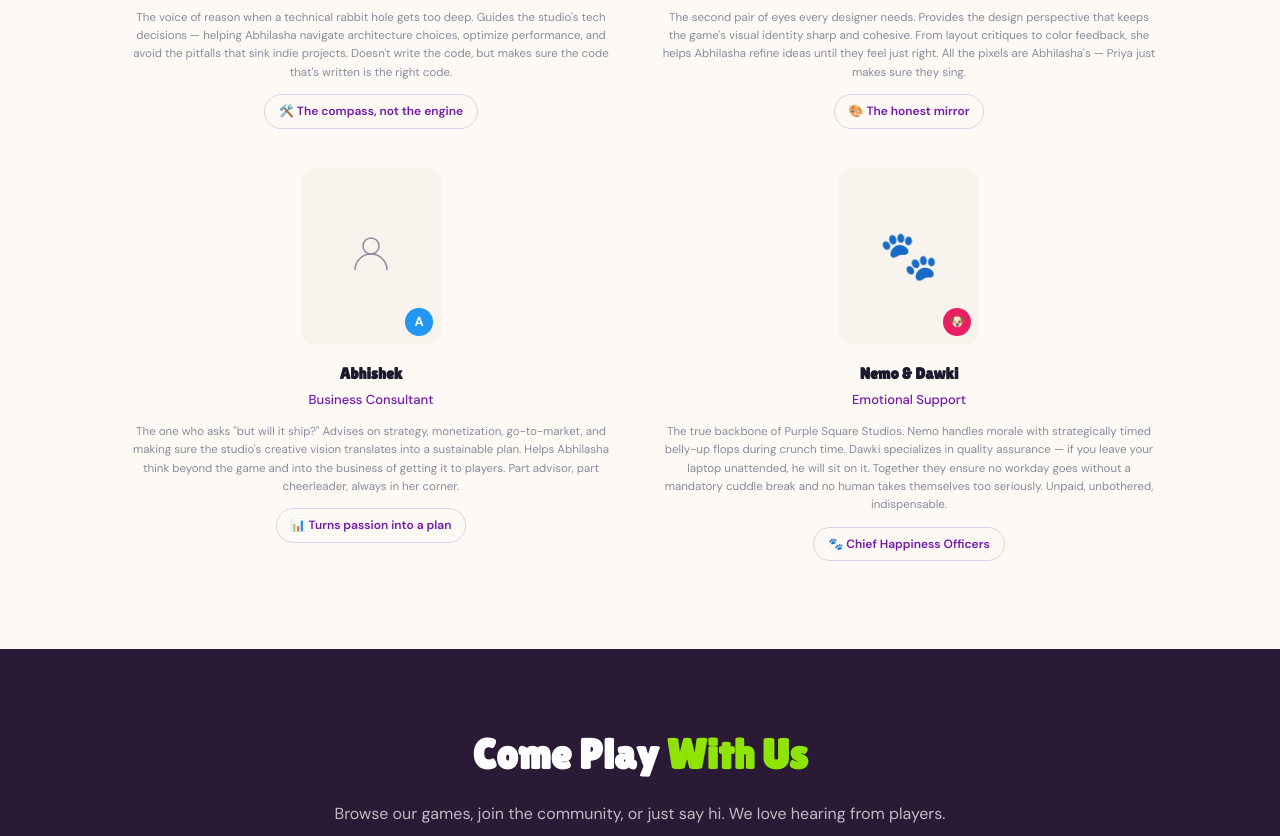
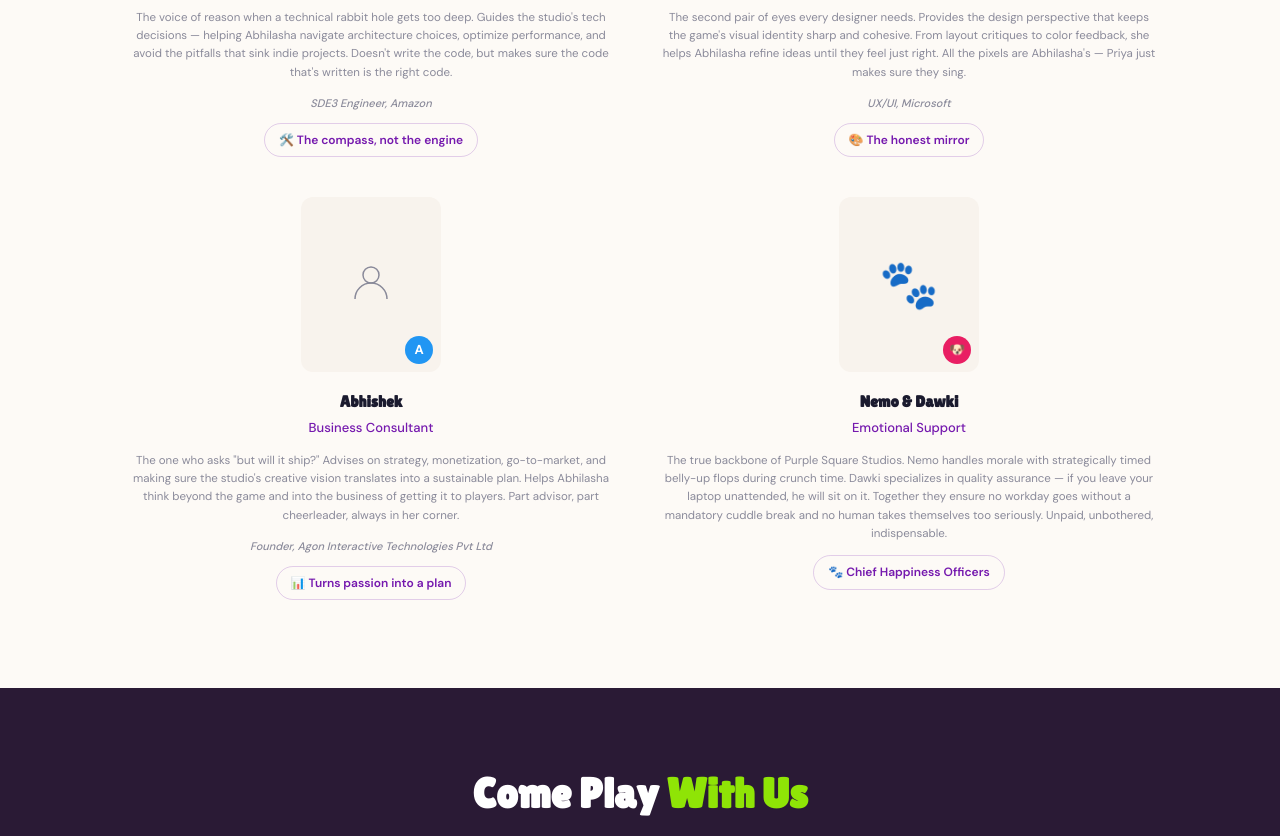
Before and after one commit to abiee17/purplesquarestudios-website, a plain HTML site: page about.html in a window 1280 px wide. Shown: the part 2608-3444 px from the top of the page. Drawn offline with nearby package versions, Linux system fonts and the light colour scheme.

Commit message:
Professional background below bio for consultants
Co-Authored-By: Claude Opus 4.6 (1M context) <noreply@anthropic.com>

```diff
--- a/about.html
+++ b/about.html
@@ -142,6 +142,7 @@
                         <h4>Saurabh</h4>
                         <p class="team-role">Tech Consultant</p>
                         <p class="team-bio">The voice of reason when a technical rabbit hole gets too deep. Guides the studio's tech decisions — helping Abhilasha navigate architecture choices, optimize performance, and avoid the pitfalls that sink indie projects. Doesn't write the code, but makes sure the code that's written is the right code.</p>
+                        <p class="team-org">SDE3 Engineer, Amazon</p>
                         <a href="#" class="team-link">🛠️ The compass, not the engine</a>
                     </div>
                     <div class="team-card reveal">
@@ -154,6 +155,7 @@
                         <h4>Priya</h4>
                         <p class="team-role">Design Consultant</p>
                         <p class="team-bio">The second pair of eyes every designer needs. Provides the design perspective that keeps the game's visual identity sharp and cohesive. From layout critiques to color feedback, she helps Abhilasha refine ideas until they feel just right. All the pixels are Abhilasha's — Priya just makes sure they sing.</p>
+                        <p class="team-org">UX/UI, Microsoft</p>
                         <a href="#" class="team-link">🎨 The honest mirror</a>
                     </div>
                     <div class="team-card reveal">
@@ -166,6 +168,7 @@
                         <h4>Abhishek</h4>
                         <p class="team-role">Business Consultant</p>
                         <p class="team-bio">The one who asks "but will it ship?" Advises on strategy, monetization, go-to-market, and making sure the studio's creative vision translates into a sustainable plan. Helps Abhilasha think beyond the game and into the business of getting it to players. Part advisor, part cheerleader, always in her corner.</p>
+                        <p class="team-org">Founder, Agon Interactive Technologies Pvt Ltd</p>
                         <a href="#" class="team-link">📊 Turns passion into a plan</a>
                     </div>
                     <div class="team-card reveal">
--- a/css/style.css
+++ b/css/style.css
@@ -901,6 +901,14 @@ a:hover { color: var(--purple-dark); }
     margin-bottom: 12px;
 }
 
+.team-org {
+    font-size: 11px;
+    color: var(--text-muted);
+    font-weight: 500;
+    margin-bottom: 10px;
+    font-style: italic;
+}
+
 .team-bio {
     font-size: 11.5px;
     color: var(--text-muted);
```
